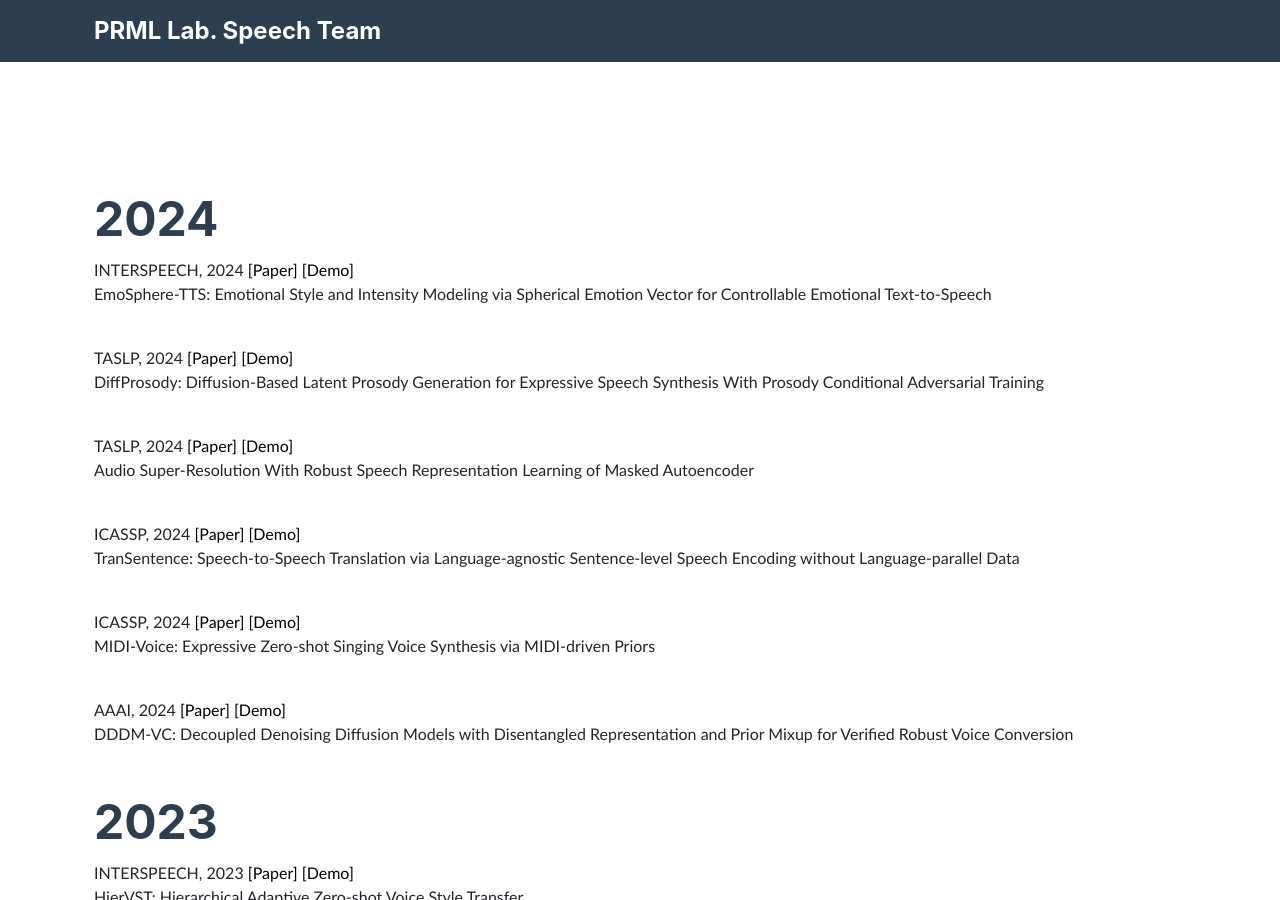
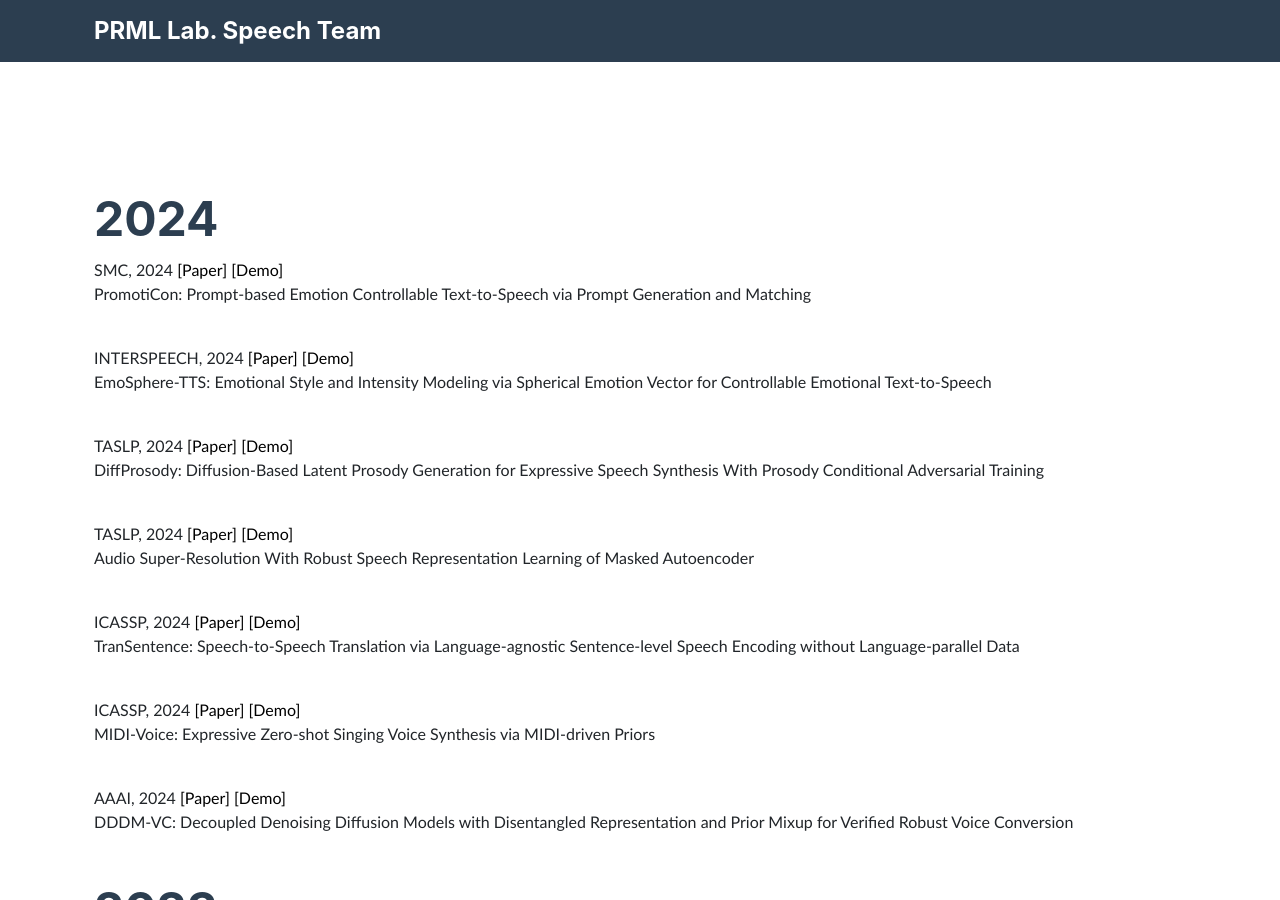
Before and after one commit to speech-team-korea/speech-team-korea.github.io, a Jekyll site: the page publications.html, which Jekyll copies as it is, in a window 1280 px wide and 900 px high, scrolled down 553 px. Built offline with Jekyll 4.4.1, drawn with Linux system fonts in a browser that asks for light colours; nearby versions of some CDN libraries; some web fonts are replaced.

Commit message:
Update publications.html

```diff
--- a/publications.html
+++ b/publications.html
@@ -107,6 +107,19 @@
               style="background-color: whitesmoke; border-radius: 20px"
             >
               <thead>
+                <tr>
+                  <h7
+                    >SMC, <time>2024 </time>
+                    <a href="">[Paper]</a>
+                    <a href=""
+                      >[Demo]</a
+                    >
+                  </h7>
+                  <p>
+                    PromotiCon: Prompt-based Emotion Controllable Text-to-Speech via Prompt Generation and Matching
+                  </p>
+                  <br />
+                </tr>
                 <tr>
                   <h7
                     >INTERSPEECH, <time>2024 </time>
```
